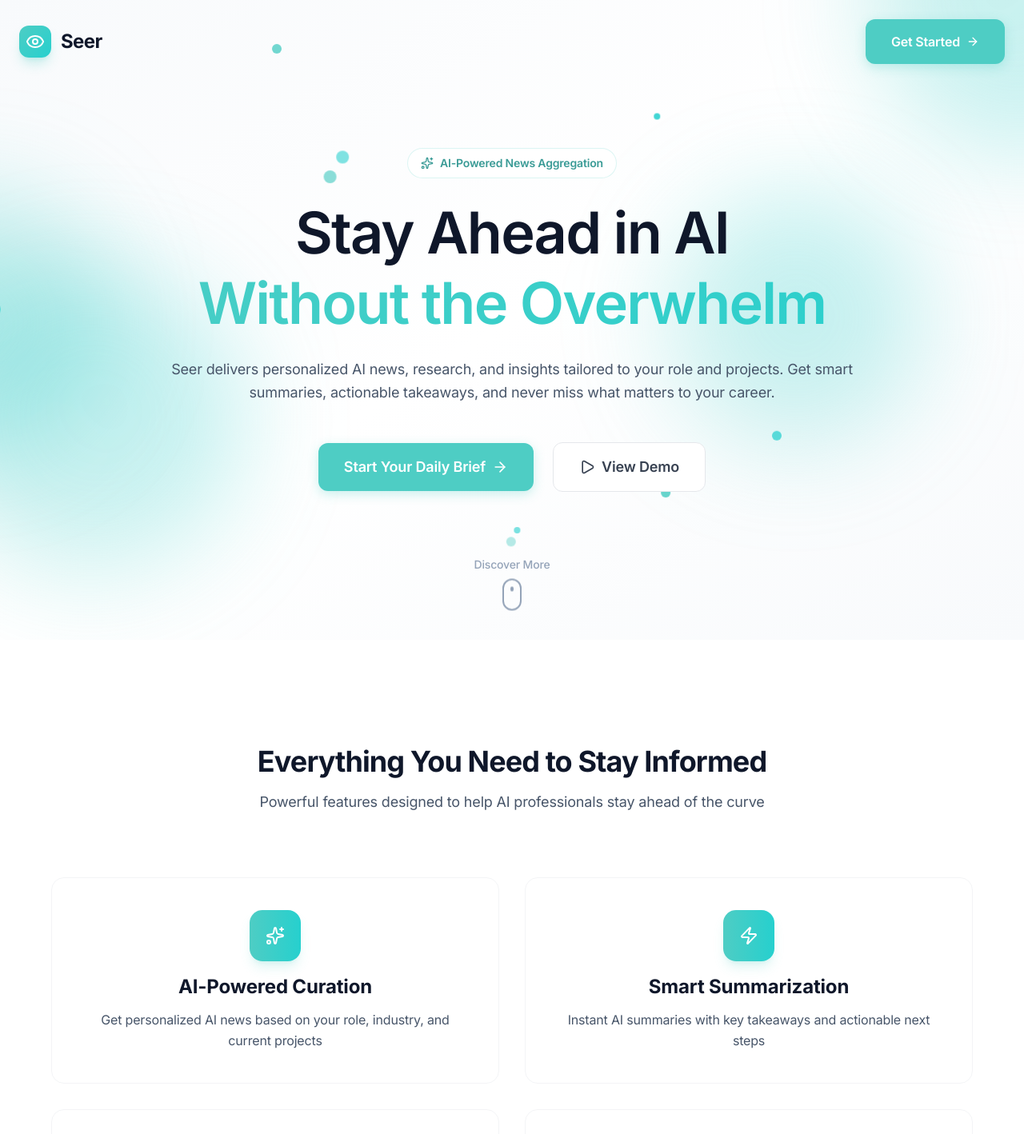
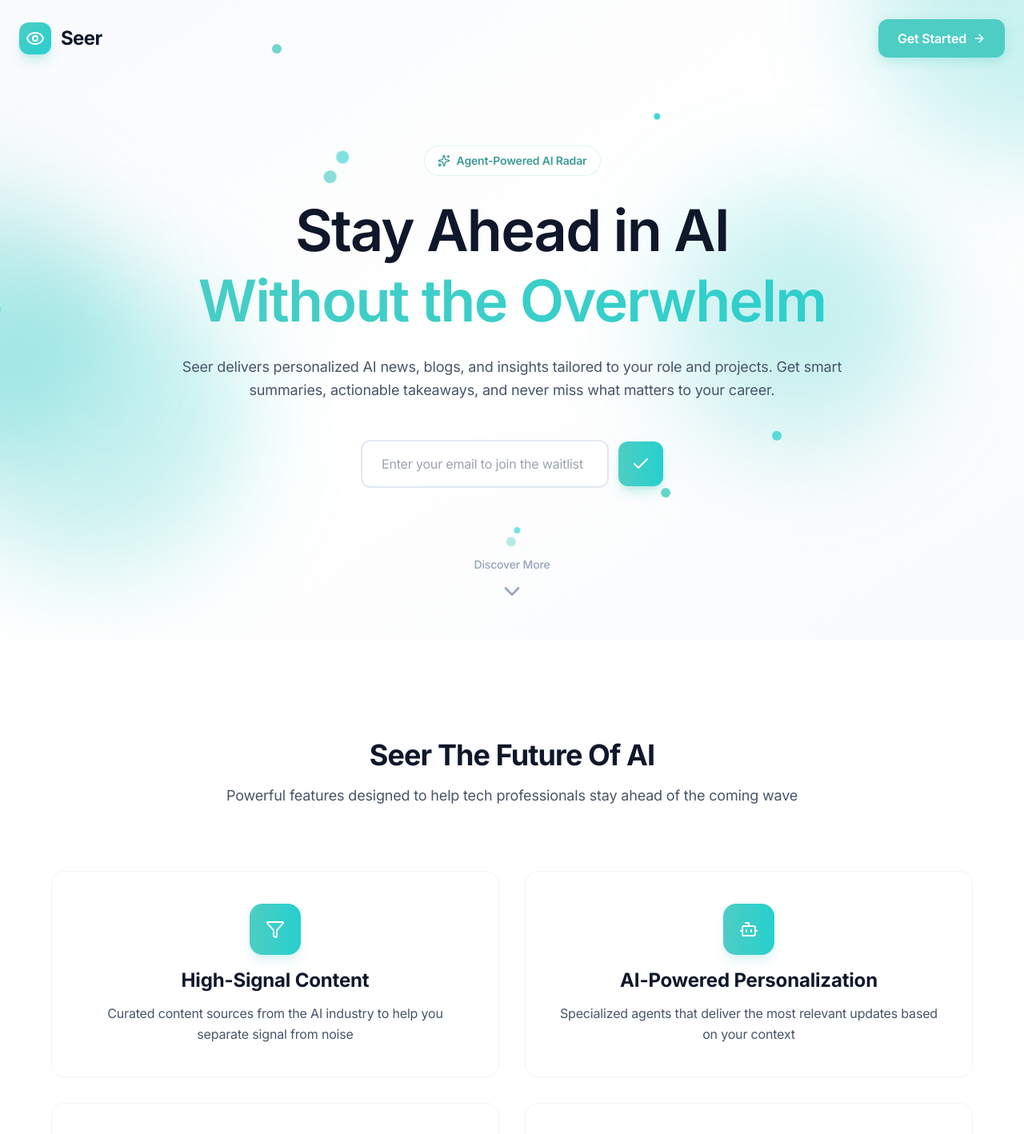
Before and after one commit to inigogrch/seer-platform, a Next.js app: page / in a window 1280 px wide. Shown: the top 1418 px of the page at 80% size. Built offline with nearby package versions, Linux system fonts and the light colour scheme.

Commit message:
landing page

```diff
--- /dev/null
+++ b/src/app/api/waitlist/route.ts
@@ -0,0 +1,59 @@
+import { NextResponse } from 'next/server'
+import { writeFile, readFile, mkdir } from 'fs/promises'
+import { existsSync } from 'fs'
+import path from 'path'
+
+export async function POST(request: Request) {
+  try {
+    const { email, timestamp } = await request.json()
+
+    if (!email || !email.includes('@')) {
+      return NextResponse.json(
+        { error: 'Invalid email address' },
+        { status: 400 }
+      )
+    }
+
+    // Define the path for the waitlist file in the project root
+    const dataDir = path.join(process.cwd(), 'data')
+    const filePath = path.join(dataDir, 'waitlist.json')
+
+    // Create data directory if it doesn't exist
+    if (!existsSync(dataDir)) {
+      await mkdir(dataDir, { recursive: true })
+    }
+
+    // Read existing data or initialize empty array
+    let waitlistData: Array<{ email: string; timestamp: string }> = []
+
+    if (existsSync(filePath)) {
+      const fileContent = await readFile(filePath, 'utf-8')
+      waitlistData = JSON.parse(fileContent)
+    }
+
+    // Check if email already exists
+    if (waitlistData.some(entry => entry.email === email)) {
+      return NextResponse.json(
+        { message: 'Email already registered' },
+        { status: 200 }
+      )
+    }
+
+    // Add new email
+    waitlistData.push({ email, timestamp })
+
+    // Write back to file
+    await writeFile(filePath, JSON.stringify(waitlistData, null, 2))
+
+    return NextResponse.json(
+      { message: 'Successfully added to waitlist' },
+      { status: 200 }
+    )
+  } catch (error) {
+    console.error('Error processing waitlist submission:', error)
+    return NextResponse.json(
+      { error: 'Internal server error' },
+      { status: 500 }
+    )
+  }
+}
--- a/src/app/page.tsx
+++ b/src/app/page.tsx
@@ -2,10 +2,14 @@
 
 import { useState, useEffect } from 'react'
 import Link from 'next/link'
-import { Eye, Sparkles, Play, ArrowRight, Zap, Target, Clock, ChevronDown } from 'lucide-react'
+import { Eye, Sparkles, Play, ArrowRight, Zap, Target, Clock, ChevronDown, Filter, Bot, FileText, CheckSquare, Check } from 'lucide-react'
 
 export default function LandingPage() {
   const [isVisible, setIsVisible] = useState(false)
+  const [email, setEmail] = useState('')
+  const [isSubmitting, setIsSubmitting] = useState(false)
+  const [submitMessage, setSubmitMessage] = useState('')
+  const [showTooltip, setShowTooltip] = useState(false)
 
   useEffect(() => {
     setIsVisible(true)
@@ -15,26 +19,51 @@
     document.getElementById('features-section')?.scrollIntoView({ behavior: 'smooth' })
   }
 
+  const handleWaitlistSubmit = async (e: React.FormEvent) => {
+    e.preventDefault()
+    setIsSubmitting(true)
+
+    try {
+      const response = await fetch('/api/waitlist', {
+        method: 'POST',
+        headers: { 'Content-Type': 'application/json' },
+        body: JSON.stringify({ email, timestamp: new Date().toISOString() })
+      })
+
+      if (response.ok) {
+        setSubmitMessage('Thanks for joining! We\'ll be in touch soon.')
+        setEmail('')
+      } else {
+        setSubmitMessage('Something went wrong. Please try again.')
+      }
+    } catch (error) {
+      setSubmitMessage('Something went wrong. Please try again.')
+    }
+
+    setIsSubmitting(false)
+    setTimeout(() => setSubmitMessage(''), 5000)
+  }
+
   const features = [
     {
-      icon: <Sparkles className="w-6 h-6 text-white" />,
-      title: "AI-Powered Curation",
-      description: "Get personalized AI news based on your role, industry, and current projects"
+      icon: <Filter className="w-6 h-6 text-white" />,
+      title: "High-Signal Content",
+      description: "Curated content sources from the AI industry to help you separate signal from noise"
     },
     {
-      icon: <Zap className="w-6 h-6 text-white" />,
-      title: "Smart Summarization",
-      description: "Instant AI summaries with key takeaways and actionable next steps"
+      icon: <Bot className="w-6 h-6 text-white" />,
+      title: "AI-Powered Personalization",
+      description: "Specialized agents that deliver the most relevant updates based on your context"
     },
     {
-      icon: <Target className="w-6 h-6 text-white" />,
-      title: "Role-Based Filtering",
-      description: "Content tailored for Product Managers, Engineers, Data Scientists, and more"
+      icon: <FileText className="w-6 h-6 text-white" />,
+      title: "Smart Summarization",
+      description: "One-click summaries and deeper analyses for a digestible reading experience"
     },
     {
-      icon: <Clock className="w-6 h-6 text-white" />,
-      title: "Real-Time Updates",
-      description: "Breaking news alerts and daily digests to keep you ahead of the curve"
+      icon: <CheckSquare className="w-6 h-6 text-white" />,
+      title: "Daily Actionability",
+      description: "Daily updates and action items to help you move from learning to execution"
     }
   ]
 
@@ -73,14 +102,28 @@
           </div>
           <span className="text-2xl font-bold text-slate-900 tracking-tight">Seer</span>
         </div>
-        <div className={`${isVisible ? 'animate-fade-in-right' : 'opacity-0'}`}>
-          <Link
+        <div className={`relative ${isVisible ? 'animate-fade-in-right' : 'opacity-0'}`}>
+          {/* <Link
             href="/onboarding"
             className="seer-btn-primary inline-flex items-center space-x-2"
           >
             <span>Get Started</span>
             <ArrowRight className="w-4 h-4" />
-          </Link>
+          </Link> */}
+          <button
+            onMouseEnter={() => setShowTooltip(true)}
+            onMouseLeave={() => setShowTooltip(false)}
+            className="seer-btn-primary inline-flex items-center space-x-2 !px-6 !py-3"
+          >
+            <span>Get Started</span>
+            <ArrowRight className="w-4 h-4" />
+          </button>
+          {showTooltip && (
+            <div className="absolute top-full mt-2 left-1/2 transform -translate-x-1/2 px-3 py-1.5 bg-slate-900 text-white text-sm rounded-lg whitespace-nowrap z-50 shadow-lg">
+              Coming Soon
+              <div className="absolute bottom-full left-1/2 transform -translate-x-1/2 border-4 border-transparent border-b-slate-900"></div>
+            </div>
+          )}
         </div>
       </header>
 
@@ -90,7 +133,7 @@
           {/* Badge */}
           <div className={`inline-flex items-center space-x-2 backdrop-blur-sm bg-white/80 text-seer-primary-dark px-4 py-2 rounded-full text-sm font-semibold mb-8 border border-seer-primary/20 mx-auto ${isVisible ? 'animate-scale-in' : 'opacity-0'}`} style={{ animationDelay: '0.2s' }}>
             <Sparkles className="w-4 h-4" />
-            <span>AI-Powered News Aggregation</span>
+            <span>Agent-Powered AI Radar</span>
           </div>
 
           {/* Main heading */}
@@ -106,14 +149,14 @@
           {/* Description */}
           <div className={`${isVisible ? 'animate-fade-in-up' : 'opacity-0'}`} style={{ animationDelay: '0.6s' }}>
             <p className="text-body-large text-slate-600 max-w-4xl mx-auto mb-12 leading-relaxed">
-              Seer delivers personalized AI news, research, and insights tailored to your role and
+              Seer delivers personalized AI news, blogs, and insights tailored to your role and
               projects. Get smart summaries, actionable takeaways, and never miss what
               matters to your career.
             </p>
           </div>
 
           {/* CTA Buttons */}
-          <div className={`flex items-center justify-center space-x-6 ${isVisible ? 'animate-fade-in-up' : 'opacity-0'}`} style={{ animationDelay: '0.8s' }}>
+          {/* <div className={`flex items-center justify-center space-x-6 ${isVisible ? 'animate-fade-in-up' : 'opacity-0'}`} style={{ animationDelay: '0.8s' }}>
             <Link
               href="/onboarding"
               className="seer-btn-primary text-lg inline-flex items-center space-x-2"
@@ -125,6 +168,33 @@
               <Play className="w-5 h-5" />
               <span>View Demo</span>
             </button>
+          </div> */}
+
+          {/* Waitlist Form */}
+          <div className={`w-full max-w-[410px] mx-auto px-4 ${isVisible ? 'animate-fade-in-up' : 'opacity-0'}`} style={{ animationDelay: '0.8s' }}>
+            <form onSubmit={handleWaitlistSubmit} className="flex items-center gap-3">
+              <input
+                type="email"
+                value={email}
+                onChange={(e) => setEmail(e.target.value)}
+                placeholder="Enter your email to join the waitlist"
+                required
+                className="flex-1 min-w-0 px-6 py-4 text-base rounded-xl border-2 border-slate-200 focus:border-seer-primary focus:outline-none focus:ring-2 focus:ring-seer-primary/20 transition-all bg-white/80 backdrop-blur-sm"
+              />
+              <button
+                type="submit"
+                disabled={isSubmitting}
+                className="flex-shrink-0 w-14 h-14 bg-gradient-to-r from-seer-primary to-seer-accent rounded-xl flex items-center justify-center hover:opacity-90 transition-opacity disabled:opacity-50 disabled:cursor-not-allowed shadow-lg shadow-seer-primary/30"
+                title={isSubmitting ? 'Joining...' : 'Join Waitlist'}
+              >
+                <Check className="w-6 h-6 text-white" />
+              </button>
+            </form>
+            {submitMessage && (
+              <p className={`mt-4 text-center text-base font-medium ${submitMessage.includes('Thanks') ? 'text-green-600' : 'text-red-600'}`}>
+                {submitMessage}
+              </p>
+            )}
           </div>
         </div>
 
@@ -135,9 +205,7 @@
             className="group flex flex-col items-center space-y-2 text-slate-400 hover:text-seer-primary transition-colors duration-300 cursor-pointer"
           >
             <span className="text-sm font-medium">Discover More</span>
-            <div className="w-6 h-10 border-2 border-current rounded-full flex items-start justify-center p-2 animate-bounce-slow">
-              <div className="w-1.5 h-1.5 bg-current rounded-full"></div>
-            </div>
+            <ChevronDown className="w-8 h-8 animate-bounce-slow" />
           </button>
         </div>
       </main>
@@ -147,10 +215,10 @@
         {/* Section Header */}
         <div className="text-center mb-20">
           <h2 className="text-heading-1 text-slate-900 mb-4">
-            Everything You Need to Stay Informed
+            Seer The Future Of AI
           </h2>
-          <p className="text-body-large text-slate-600 max-w-2xl mx-auto">
-            Powerful features designed to help AI professionals stay ahead of the curve
+          <p className="text-body-large text-slate-600 max-w-3xl mx-auto">
+            Powerful features designed to help tech professionals stay ahead of the coming wave
           </p>
         </div>
 
@@ -179,8 +247,7 @@
         </div>
 
         {/* Bottom CTA */}
-        <div className="relative overflow-hidden bg-white/70 backdrop-blur-md rounded-2xl border-2 border-seer-primary/20 text-center p-16 max-w-4xl mx-auto shadow-xl hover:shadow-2xl transition-all duration-300">
-          {/* Decorative elements */}
+        {/* <div className="relative overflow-hidden bg-white/70 backdrop-blur-md rounded-2xl border-2 border-seer-primary/20 text-center p-16 max-w-4xl mx-auto shadow-xl hover:shadow-2xl transition-all duration-300">
           <div className="absolute top-0 right-0 w-32 h-32 bg-gradient-to-br from-seer-primary/15 to-transparent rounded-full blur-2xl"></div>
           <div className="absolute bottom-0 left-0 w-32 h-32 bg-gradient-to-tr from-seer-accent/25 to-transparent rounded-full blur-2xl"></div>
 
@@ -199,7 +266,7 @@
               <ArrowRight className="w-5 h-5" />
             </Link>
           </div>
-        </div>
+        </div> */}
       </section>
 
       {/* Footer */}
```
Also changed, not shown: 1 other file (tests, documents, lock files or other folders).
